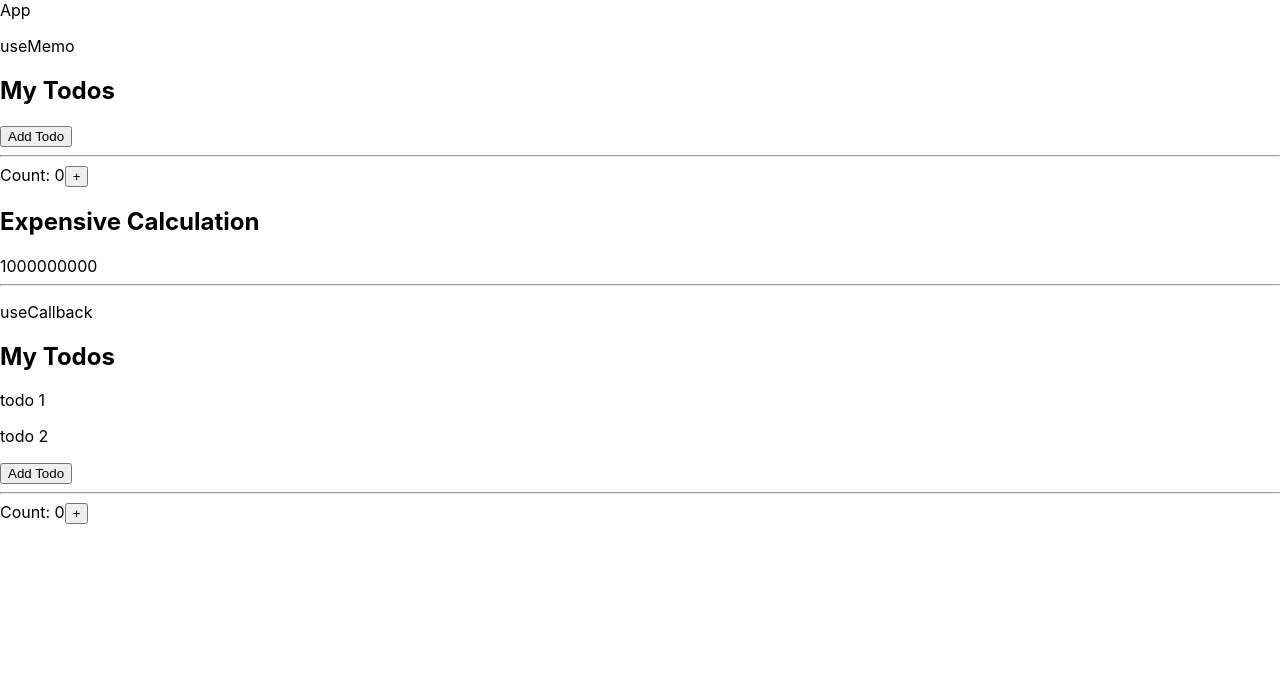
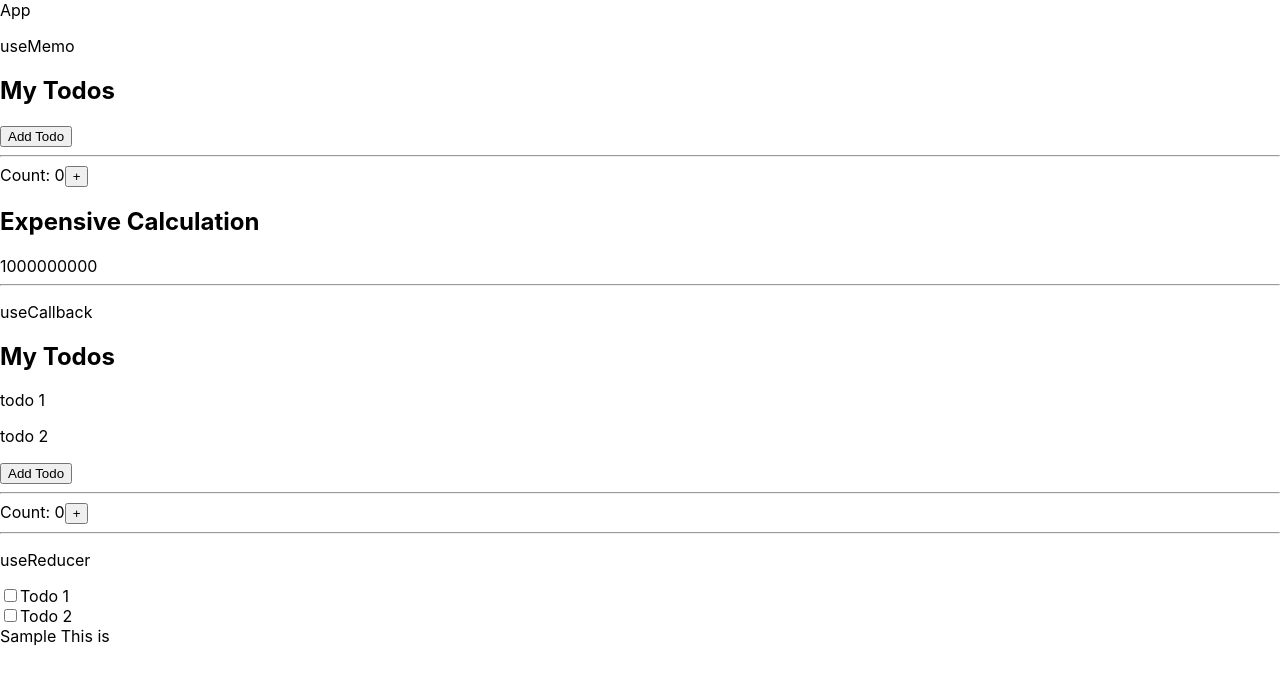
Before and after one commit to chemazu/advanced-react, a React (Create React App) app: page / in a window 1280 px wide. Shown: the top 682 px of the page. Built offline with nearby package versions, Linux system fonts and the light colour scheme.

Commit message:
feat:added hoc

```diff
--- a/src/App.js
+++ b/src/App.js
@@ -1,6 +1,8 @@
 import React from 'react'
+import Sample from './HOC/Sample'
 import Callback from './useCallback'
 import UseMemoExample from './useMemo/usememo.example'
+import Todos from './useReducer'
 
 export default function App() {
   return (
@@ -10,6 +12,10 @@ export default function App() {
       <hr/>
     <p>useCallback</p>
     <Callback/>
+    <hr/>
+    <p>useReducer</p>
+    <Todos/>
+    <Sample data={"rds"}/>
     </div>
   )
 }
--- /dev/null
+++ b/src/HOC/Hoc.js
@@ -0,0 +1,16 @@
+import React, {Component} from 'react';
+
+export default function Hoc(HocComponent,data){
+    console.log(data)
+
+    return class extends Component{
+        render(){
+            return (
+                <div>
+                    <HocComponent></HocComponent>
+                </div>
+
+            );
+        }
+    }
+}
--- /dev/null
+++ b/src/HOC/Sample.js
@@ -0,0 +1,14 @@
+import React from 'react'
+import Hoc from './Hoc'
+
+
+function Sample() {
+
+  return (
+    <div>Sample This is</div>
+
+  )
+}
+const data ="dere"
+
+export default Hoc(Sample,data)
--- /dev/null
+++ b/src/useReducer/index.js
@@ -0,0 +1,54 @@
+import React,{useReducer} from 'react'
+
+const initialTodos = [
+    {
+      id: 1,
+      title: "Todo 1",
+      complete: false,
+    },
+    {
+      id: 2,
+      title: "Todo 2",
+      complete: false,
+    },
+  ];
+
+  const reducer = (state, action) => {
+    switch (action.type) {
+      case "COMPLETE":
+        return state.map((todo) => {
+          if (todo.id === action.id) {
+            return { ...todo, complete: !todo.complete };
+          } else {
+            return todo;
+          }
+        });
+      default:
+        return state;
+    }
+  };
+
+  export default function Todos() {
+    const [todos, dispatch] = useReducer(reducer, initialTodos);
+
+    const handleComplete = (todo) => {
+      dispatch({ type: "COMPLETE", id: todo.id });
+    };
+
+    return (
+      <>
+        {todos.map((todo) => (
+          <div key={todo.id}>
+            <label>
+              <input
+                type="checkbox"
+                checked={todo.complete}
+                onChange={() => handleComplete(todo)}
+              />
+              {todo.title}
+            </label>
+          </div>
+        ))}
+      </>
+    );
+  }
```
